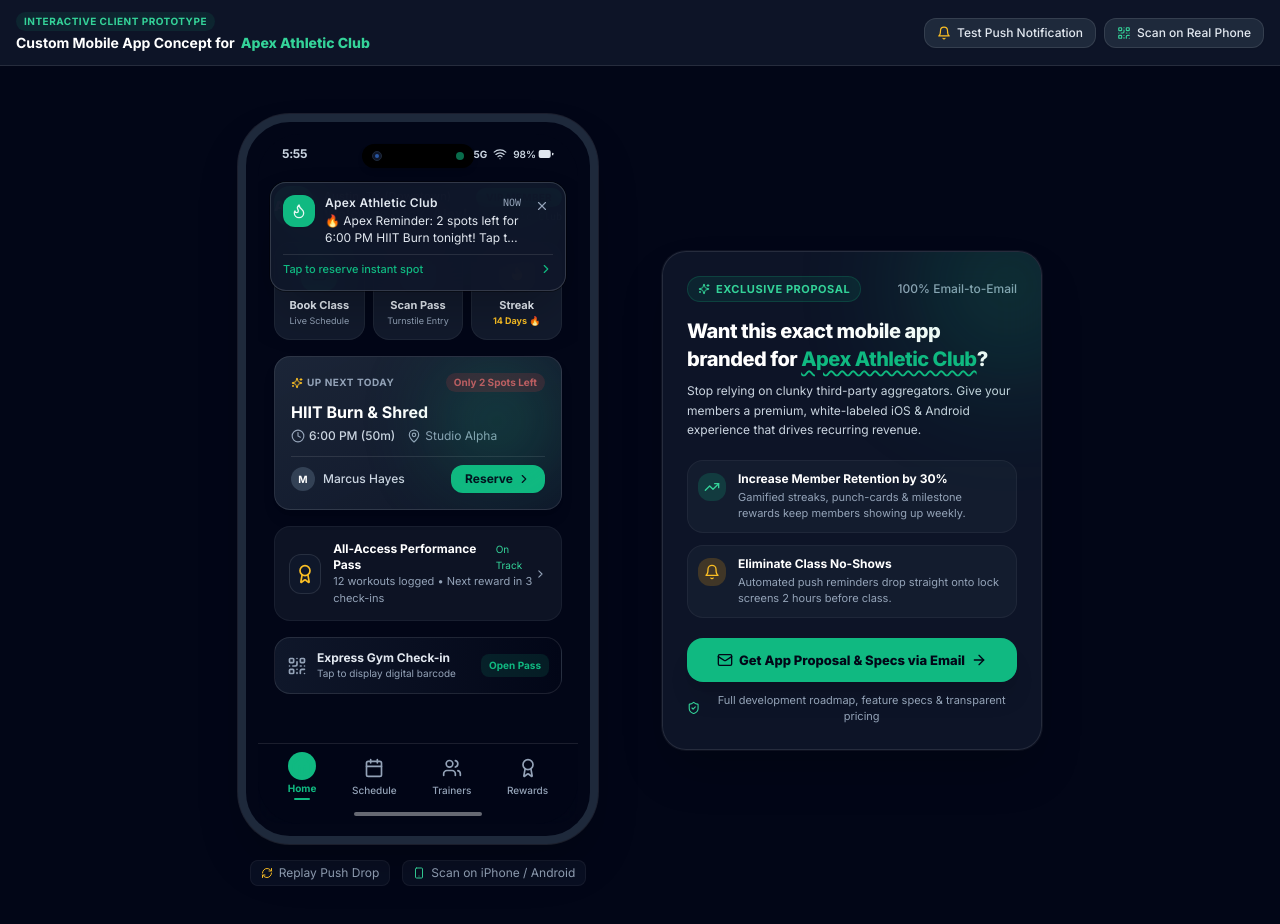
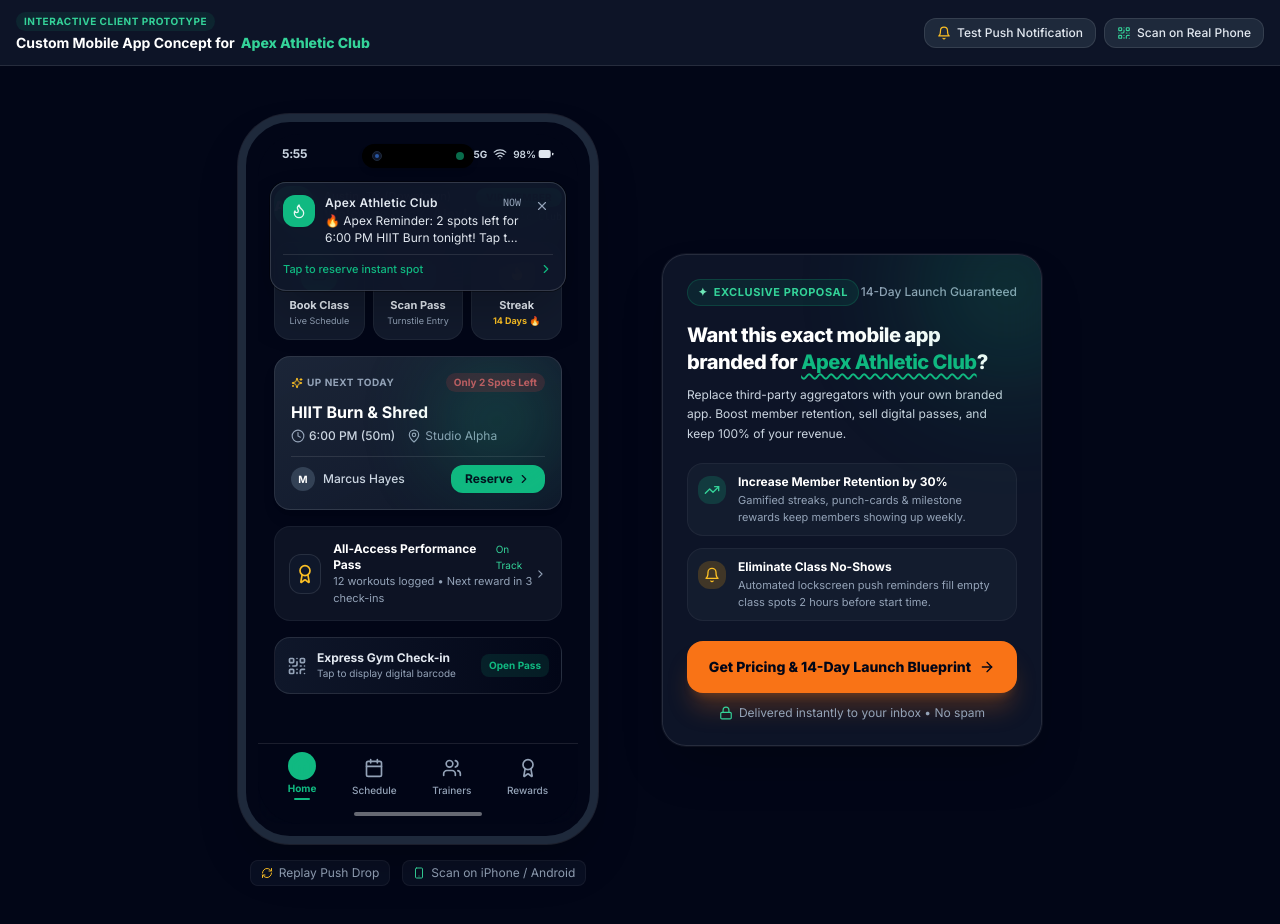
Before and after one commit to greatdesign-tech/fitscale-engine, a Next.js app: page /demo/apex-fitness in a window 1280 px wide. Shown: the top 924 px of the page. Built offline with nearby package versions, Linux system fonts and the light colour scheme.

Commit message:
feat: Optimize proposal card component for maximum lead conversion

```diff
--- a/src/app/demo/[slug]/page.tsx
+++ b/src/app/demo/[slug]/page.tsx
@@ -12,7 +12,7 @@
 import { FloatingAgencyCta } from '@/components/prospect/FloatingAgencyCta';
 import { StrategyCallModal } from '@/components/prospect/StrategyCallModal';
 import { QrShareModal } from '@/components/prospect/QrShareModal';
-import { Smartphone, RefreshCw, ArrowRight, Mail, AlertCircle } from 'lucide-react';
+import { Smartphone, RefreshCw, ArrowRight, AlertCircle, Lock } from 'lucide-react';
 
 export default function DemoViewerPage() {
   const params = useParams();
@@ -156,21 +156,26 @@
       <main className="flex-1 max-w-7xl w-full mx-auto p-4 lg:p-8 flex flex-col justify-center">
         {/* Mobile View CTA Header (Only visible on small viewports) */}
         <div className="block lg:hidden mb-4 p-4 rounded-2xl bg-slate-900 border border-white/10 text-center">
-          <span className="text-[10px] font-bold uppercase tracking-wider text-emerald-400 bg-emerald-500/10 px-2 py-0.5 rounded-full inline-block mb-1">
-            Custom App Concept for {config.name}
-          </span>
-          <h2 className="text-base font-bold text-white">
-            Experience Your Gym&apos;s Mobile Prototype
+          <div className="flex items-center justify-between mb-2">
+            <span className="text-[10px] font-bold uppercase tracking-wider text-emerald-400 bg-emerald-500/10 px-2 py-0.5 rounded-full inline-block">
+              ✦ EXCLUSIVE PROPOSAL
+            </span>
+            <span className="text-[11px] text-slate-400 font-medium">14-Day Launch Guaranteed</span>
+          </div>
+          <h2 className="text-sm sm:text-base font-extrabold text-white">
+            Want this exact mobile app branded for {config.name}?
           </h2>
           <button
             onClick={() => setIsStrategyModalOpen(true)}
-            className="mt-3 w-full py-2.5 px-3 rounded-xl text-xs font-bold text-slate-950 flex items-center justify-center gap-1.5 shadow-lg whitespace-nowrap"
-            style={{ backgroundColor: config.primaryColor }}
+            className="mt-3 w-full py-3.5 px-3 rounded-xl text-xs sm:text-sm font-extrabold text-slate-950 flex items-center justify-center gap-1.5 shadow-lg bg-orange-500 hover:bg-orange-400 active:scale-98 transition cursor-pointer"
           >
-            <Mail className="w-3.5 h-3.5 shrink-0" />
-            <span className="whitespace-nowrap">Get App Proposal & Specs via Email</span>
+            <span>Get Pricing & 14-Day Launch Blueprint</span>
             <ArrowRight className="w-3.5 h-3.5 shrink-0" />
           </button>
+          <p className="text-[11px] text-center text-slate-400 mt-2 flex items-center justify-center gap-1.5">
+            <Lock className="w-3 h-3 text-emerald-400 shrink-0" />
+            <span>Delivered instantly to your inbox • No spam</span>
+          </p>
         </div>
 
         {/* Split Showcase Layout: Centered Phone + Floating Right CTA */}
--- a/src/components/prospect/FloatingAgencyCta.tsx
+++ b/src/components/prospect/FloatingAgencyCta.tsx
@@ -5,10 +5,8 @@
 import {
   TrendingUp,
   Bell,
-  Sparkles,
   ArrowRight,
-  ShieldCheck,
-  Mail,
+  Lock,
 } from 'lucide-react';
 import { GymConfig } from '@/types';
 
@@ -30,15 +28,15 @@
           style={{ backgroundColor: config.primaryColor }}
         />
 
-        {/* Agency Tag */}
+        {/* Top Badge Header */}
         <div className="flex items-center justify-between mb-4">
-          <span className="text-[11px] font-bold tracking-wider uppercase text-emerald-400 bg-emerald-500/10 px-2.5 py-1 rounded-full border border-emerald-500/20 flex items-center gap-1.5">
-            <Sparkles className="w-3 h-3" /> Exclusive Proposal
+          <span className="text-[10px] sm:text-[11px] font-bold tracking-wider uppercase text-emerald-400 bg-emerald-500/10 px-2.5 py-1 rounded-full border border-emerald-500/20 flex items-center gap-1.5">
+            <span className="text-emerald-300">✦</span> EXCLUSIVE PROPOSAL
           </span>
-          <span className="text-xs text-slate-400 font-medium">100% Email-to-Email</span>
+          <span className="text-xs text-slate-400 font-medium">14-Day Launch Guaranteed</span>
         </div>
 
-        {/* Headline */}
+        {/* Headline & Description */}
         <h2 className="text-xl font-extrabold text-white tracking-tight leading-snug">
           Want this exact mobile app branded for{' '}
           <span
@@ -51,10 +49,10 @@
         </h2>
 
         <p className="text-xs text-slate-300 mt-2 leading-relaxed">
-          Stop relying on clunky third-party aggregators. Give your members a premium, white-labeled iOS & Android experience that drives recurring revenue.
+          Replace third-party aggregators with your own branded app. Boost member retention, sell digital passes, and keep 100% of your revenue.
         </p>
 
-        {/* Value Proposition Bullets */}
+        {/* Value Feature Cards */}
         <div className="space-y-3 my-5">
           <div className="flex items-start gap-3 p-2.5 rounded-2xl bg-slate-800/40 border border-white/5">
             <div className="w-7 h-7 rounded-xl bg-emerald-500/20 text-emerald-400 flex items-center justify-center shrink-0 mt-0.5">
@@ -62,7 +60,7 @@
             </div>
             <div>
               <h4 className="text-xs font-bold text-white">Increase Member Retention by 30%</h4>
-              <p className="text-[11px] text-slate-400 mt-0.5">
+              <p className="text-[11px] text-slate-400 mt-0.5 leading-normal">
                 Gamified streaks, punch-cards & milestone rewards keep members showing up weekly.
               </p>
             </div>
@@ -74,29 +72,28 @@
             </div>
             <div>
               <h4 className="text-xs font-bold text-white">Eliminate Class No-Shows</h4>
-              <p className="text-[11px] text-slate-400 mt-0.5">
-                Automated push reminders drop straight onto lock screens 2 hours before class.
+              <p className="text-[11px] text-slate-400 mt-0.5 leading-normal">
+                Automated lockscreen push reminders fill empty class spots 2 hours before start time.
               </p>
             </div>
           </div>
         </div>
 
-        {/* Big CTA Button */}
+        {/* Call to Action Button */}
         <motion.button
           whileHover={{ scale: 1.02 }}
           whileTap={{ scale: 0.98 }}
           onClick={onBookCall}
-          className="w-full py-3.5 px-3 sm:px-4 rounded-2xl font-extrabold text-xs sm:text-[13px] flex items-center justify-center gap-1.5 transition shadow-xl text-slate-950 hover:brightness-105 whitespace-nowrap"
-          style={{ backgroundColor: config.primaryColor }}
+          className="w-full py-4 px-3 sm:px-4 rounded-2xl font-extrabold text-xs sm:text-[13px] xl:text-sm flex items-center justify-center gap-2 transition shadow-xl text-slate-950 bg-orange-500 hover:bg-orange-400 active:scale-98 shadow-orange-500/25 whitespace-nowrap cursor-pointer"
         >
-          <Mail className="w-4 h-4 shrink-0" />
-          <span className="whitespace-nowrap">Get App Proposal & Specs via Email</span>
+          <span>Get Pricing & 14-Day Launch Blueprint</span>
           <ArrowRight className="w-4 h-4 shrink-0" />
         </motion.button>
 
-        <p className="text-[11px] text-center text-slate-400 mt-2.5 flex items-center justify-center gap-1.5">
-          <ShieldCheck className="w-3.5 h-3.5 text-emerald-400" />
-          <span>Full development roadmap, feature specs & transparent pricing</span>
+        {/* Trust Subtext (Below Button) */}
+        <p className="text-[11px] sm:text-xs text-center text-slate-400 mt-3 flex items-center justify-center gap-1.5">
+          <Lock className="w-3.5 h-3.5 text-emerald-400 shrink-0" />
+          <span>Delivered instantly to your inbox • No spam</span>
         </p>
       </div>
     </div>
```
